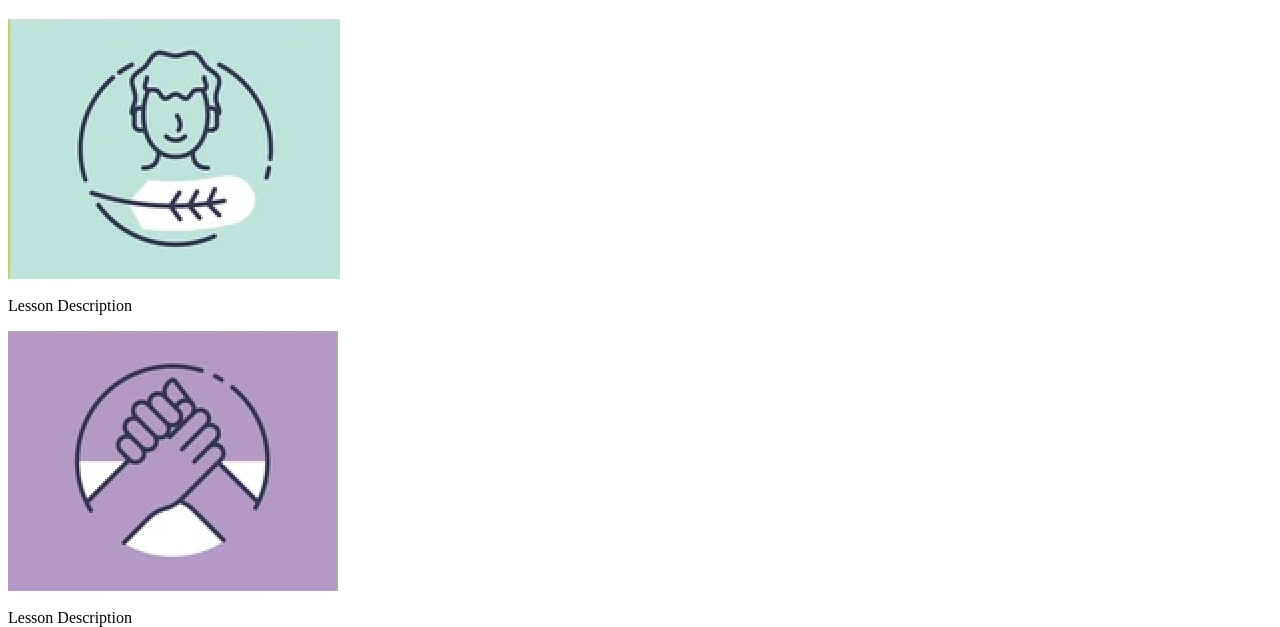
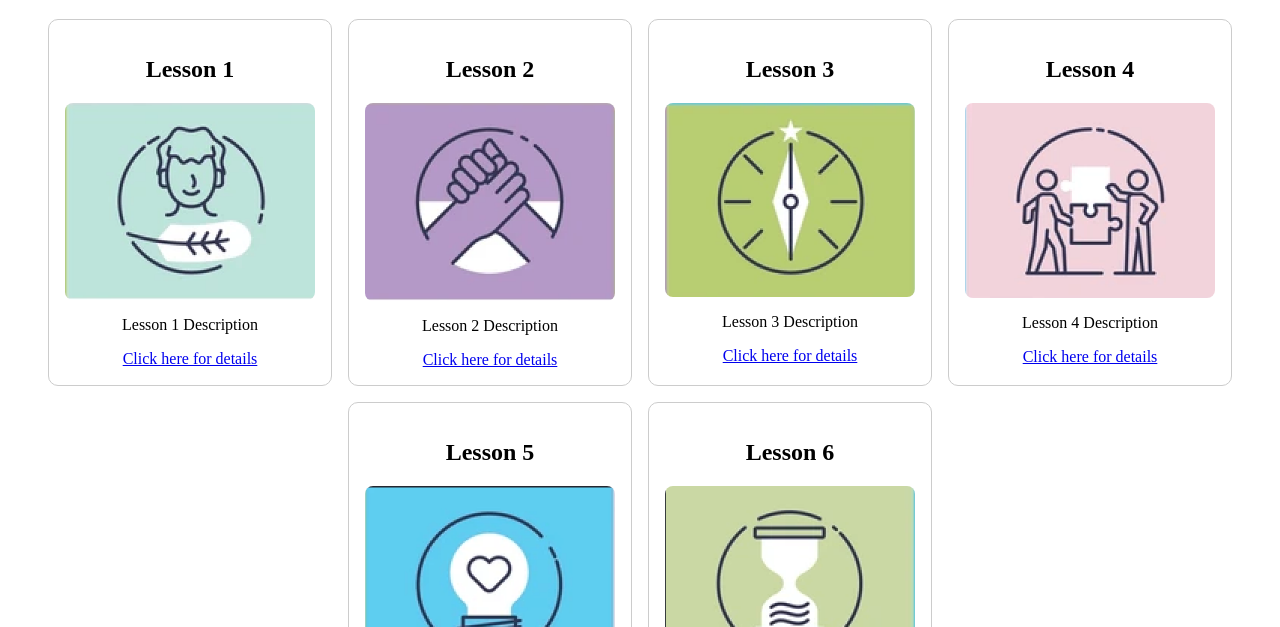
Before and after one commit to olb2021-design/fall25-olivia-brown, a plain HTML site: page Pages/Activities.html in a window 1280 px wide. Shown: the part 173-800 px from the top of the page. Drawn offline with Linux system fonts and the light colour scheme.

Commit message:
added javascript for Activities page + css

```diff
--- /dev/null
+++ b/JS/script.js
@@ -0,0 +1,67 @@
+const lessons = [
+    {
+        name: "Lesson 1",
+        description: "Lesson 1 Description",
+        imagePath: "/assets/lesson1.png",
+        link: "cards-lesson1.html"
+    },
+    {
+        name: "Lesson 2",
+        description: "Lesson 2 Description",
+        imagePath: "/assets/lesson2.png",
+        link: "cards-lesson2.html"
+    },
+    {
+        name: "Lesson 3",
+        description: "Lesson 3 Description",
+        imagePath: "/assets/lesson3.png",
+        link: "cards-lesson3.html"
+    },
+    {
+        name: "Lesson 4",
+        description: "Lesson 4 Description",
+        imagePath: "/assets/lesson4.png",
+        link: "cards-lesson4.html"
+    },
+    {
+        name: "Lesson 5",
+        description: "Lesson 5 Description",
+        imagePath: "/assets/lesson5.png",
+        link: "cards-lesson5.html"
+    },
+    {
+        name: "Lesson 6",
+        description: "Lesson 6 Description",
+        imagePath: "/assets/lesson6.png",
+        link: "cards-lesson6.html"
+    }
+];
+
+
+const lessonsGallery = document.getElementById("Lessons-Cards");
+
+lessons.forEach(function(lesson){
+
+    const cardDiv = document.createElement("div");
+    cardDiv.setAttribute("class","card");
+
+    const lessonTitle = document.createElement("h2");
+    lessonTitle.textContent = lesson.name;
+    cardDiv.appendChild(lessonTitle);
+
+    const lessonImage = document.createElement("img");
+    lessonImage.setAttribute("src", lesson.imagePath);
+    cardDiv.appendChild(lessonImage);
+
+    const lessonDescription = document.createElement("p");
+    lessonDescription.textContent = lesson.description
+    cardDiv.appendChild(lessonDescription);
+
+    const lessonLink = document.createElement("a");
+    lessonLink.setAttribute("href", lesson.link);
+    lessonLink.textContent ="Click here for details";
+    cardDiv.appendChild(lessonLink);
+
+    lessonsGallery.appendChild(cardDiv);
+
+});
--- a/Pages/Activities.html
+++ b/Pages/Activities.html
@@ -8,7 +8,7 @@
 <body>
     <nav>
         <ul>
-            <li class="Home"><a href="index.html">Home</a></li>
+            <li class="Home"><a href="/index.html">Home</a></li>
             <li class="About"><a href="About.html">About</a></li>
             <li class="Activities"><a href="Activities.html">Activities</a></li>
             <li class="Community"><a href="Community.html">Community</a></li>
@@ -23,46 +23,9 @@
 
     <main>
         <h1>Activities</h1>
-        <div class="Lessons-Cards">
-            <div class="card" style="width: 18rem;">
-                <img class="card-img-top" src="/assets/lesson1.png" alt="Lesson1">
-                <div class="card-body">
-                    <p class="card-text">Lesson Description</p>
-                </div>
-            </div>
-            <div class="card" style="width: 18rem;">
-                <img class="card-img-top" src="/assets/lesson2.png" alt="lesson2">
-                <div class="card-body">
-                    <p class="card-text">Lesson Description</p>
-                </div>
-            </div>
-            <div class="card" style="width: 18rem;">
-                <img class="card-img-top" src="/assets/lesson3.png" alt="Lesson3">
-                <div class="card-body">
-                    <p class="card-text">Lesson Description</p>
-                </div>
-            </div>
-            <div class="card" style="width: 18rem;">
-                <img class="card-img-top" src="/assets/lesson4.png" alt="Lesson4">
-                <div class="card-body">
-                    <p class="card-text">Lesson Description</p>
-                </div>
-            </div>
-            <div class="card" style="width: 18rem;">
-                <img class="card-img-top" src="/assets/lesson5.png" alt="Lesson5">
-                <div class="card-body">
-                    <p class="card-text">Lesson Description</p>
-                </div>
-            </div>
-            <div class="card" style="width: 18rem;">
-                <img class="card-img-top" src="/assets/lesson6.png" alt="lesson6">
-                <div class="card-body">
-                    <p class="card-text">Lesson Description</p>
-                </div>
-            </div>
-        </div>
-
+        <div id="Lessons-Cards"></div>
     </main>
+    <script src="/JS/script.js"></script>
 </body>
 
 </html>
--- a/styles.css
+++ b/styles.css
@@ -25,3 +25,26 @@ img {
   display: block;
   margin: auto;
 }
+
+
+#Lessons-Cards {
+  display: flex;
+  flex-wrap: wrap;
+  gap: 16px;
+  justify-content: center;
+}
+
+.card {
+  width: 250px;
+  border: 1px solid #ccc;
+  border-radius: 10px;
+  text-align: center;
+  padding: 16px;
+  box-shadow: 2px 2px 6 px rgba(0,0,0,0.1);
+}
+
+.card img {
+  width: 100%;
+  border-radius: 8px;
+  margin-bottom: 10px;
+}
```
Also changed, not shown: JS/lessons.js (added, +38 -0 lines), Pages/About.html (+1 -1 lines), Pages/Community.html (+1 -1 lines), index.html (renamed from Pages/index.html, +9 -8 lines), assets/coverphoto1.jpg (added), assets/coverphoto2.jpg (added), assets/coverphoto3.png (added), assets/coverphoto4.jpeg (added), assets/coverphoto5.jpeg (added).
